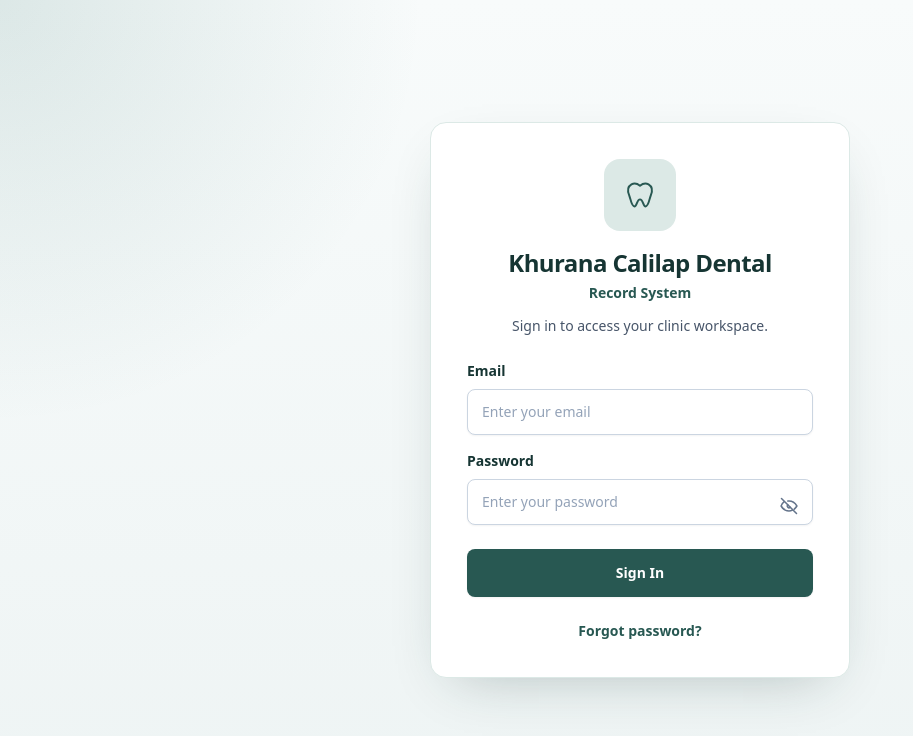
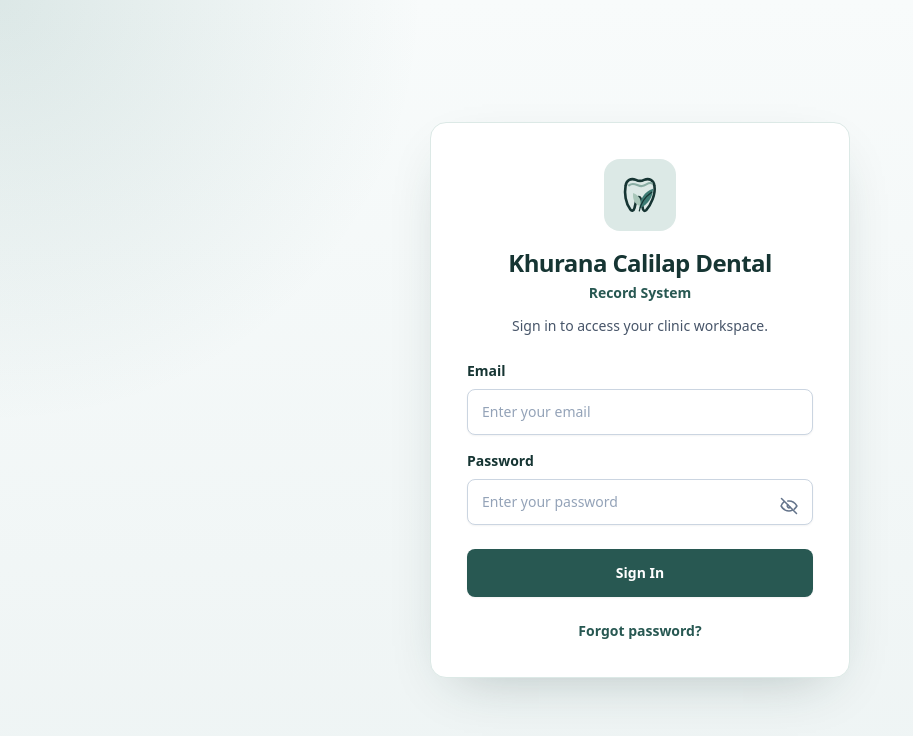
Before and after one commit to Joragocai/dental-record-system, a React (Vite) app in the folder client/: page /settings in a window 1280 px wide. Shown: the top 736 px of the page, without its empty margins (0-913 px from the left). Built offline with nearby package versions, Linux system fonts and the light colour scheme; no server answers.

Commit message:
Unify clinic branding and update browser tab title

```diff
--- a/client/index.html
+++ b/client/index.html
@@ -3,10 +3,11 @@
   <head>
     <meta charset="UTF-8" />
     <meta name="viewport" content="width=device-width, initial-scale=1.0" />
-    <title>Dental Record</title>
+    <link rel="icon" type="image/svg+xml" href="/khurana-mark.svg" />
+    <title>Khurana Dental System</title>
   </head>
   <body class="bg-slate-100">
     <div id="root"></div>
     <script type="module" src="/src/main.jsx"></script>
   </body>
-  </html>
+</html>
--- a/client/src/pages/CloudLoginPage.jsx
+++ b/client/src/pages/CloudLoginPage.jsx
@@ -1,23 +1,7 @@
 import { useState } from "react";
 import { Link, Navigate } from "react-router-dom";
 import { useCloudAuth } from "../context/CloudAuthContext";
-
-export function ToothIcon() {
-  return (
-    <svg
-      aria-hidden="true"
-      viewBox="0 0 48 48"
-      fill="none"
-      className="h-9 w-9 text-clinic-700"
-      stroke="currentColor"
-      strokeWidth="2.6"
-      strokeLinecap="round"
-      strokeLinejoin="round"
-    >
-      <path d="M24 11.6c-3.5-2.9-8-3.7-11.4-1.8-4.8 2.8-5.7 8.1-3 14.7 1.9 4.7 3 14.8 7 14.8 3.4 0 3.2-9.5 7.4-9.5s4 9.5 7.4 9.5c4 0 5.1-10.1 7-14.8 2.7-6.6 1.8-11.9-3-14.7-3.4-1.9-7.9-1.1-11.4 1.8Z" />
-    </svg>
-  );
-}
+import ClinicBrandMark from "../components/ClinicBrandMark";
 
 function PasswordVisibilityIcon({ visible }) {
   return (
@@ -91,7 +75,7 @@ export default function CloudLoginPage() {
       >
         <header className="text-center">
           <div className="mx-auto mb-4 flex h-[72px] w-[72px] items-center justify-center rounded-2xl bg-clinic-100">
-            <ToothIcon />
+            <ClinicBrandMark />
           </div>
           <h1 className="text-[22px] font-bold leading-tight tracking-tight text-clinic-900 sm:text-2xl">
             Khurana Calilap Dental
--- a/client/src/pages/ForgotPasswordPage.jsx
+++ b/client/src/pages/ForgotPasswordPage.jsx
@@ -1,7 +1,8 @@
 import { useState } from "react";
 import { Link } from "react-router-dom";
 import { requestPasswordRecovery } from "../lib/cloudAuth";
-import { ToothIcon, inputStyles } from "./CloudLoginPage";
+import { inputStyles } from "./CloudLoginPage";
+import ClinicBrandMark from "../components/ClinicBrandMark";
 
 export default function ForgotPasswordPage() {
   const [email,setEmail]=useState("");
@@ -19,7 +20,7 @@ export default function ForgotPasswordPage() {
   return <main className="grid min-h-screen place-items-center bg-[radial-gradient(circle_at_top_left,_rgba(60,122,115,0.15),_transparent_28%),linear-gradient(180deg,_#f8fbfb_0%,_#eef4f4_100%)] px-4 py-8 sm:py-12">
     <form onSubmit={submit} aria-label="Request password reset" className="w-full max-w-[420px] space-y-6 rounded-2xl border border-clinic-100 bg-white px-6 py-8 shadow-[0_20px_55px_-25px_rgba(22,53,51,0.30)] sm:px-9 sm:py-9">
       <header className="text-center">
-        <div className="mx-auto mb-4 flex h-[72px] w-[72px] items-center justify-center rounded-2xl bg-clinic-100"><ToothIcon/></div>
+        <div className="mx-auto mb-4 flex h-[72px] w-[72px] items-center justify-center rounded-2xl bg-clinic-100"><ClinicBrandMark/></div>
         <h1 className="text-[22px] font-bold leading-tight tracking-tight text-clinic-900 sm:text-2xl">Khurana Calilap Dental</h1>
         <p className="mt-1 text-sm font-semibold text-clinic-700">Record System</p>
         <p className="mt-3 text-sm leading-relaxed text-slate-600">Reset your password</p>
--- a/client/src/pages/ResetPasswordPage.jsx
+++ b/client/src/pages/ResetPasswordPage.jsx
@@ -2,7 +2,8 @@ import { useEffect, useRef, useState } from "react";
 import { Link } from "react-router-dom";
 import { readRecoveryCallback, validateNewPassword } from "../lib/passwordRecovery";
 import { setRecoveredPassword, verifyPasswordRecoveryToken, clearCloudSession } from "../lib/cloudAuth";
-import { ToothIcon, inputStyles } from "./CloudLoginPage";
+import { inputStyles } from "./CloudLoginPage";
+import ClinicBrandMark from "../components/ClinicBrandMark";
 
 export default function ResetPasswordPage() {
   const callbackRef=useRef(null);
@@ -47,7 +48,7 @@ export default function ResetPasswordPage() {
   return <main className="grid min-h-screen place-items-center bg-[radial-gradient(circle_at_top_left,_rgba(60,122,115,0.15),_transparent_28%),linear-gradient(180deg,_#f8fbfb_0%,_#eef4f4_100%)] px-4 py-8 sm:py-12">
     <form onSubmit={submit} aria-label="Set new password" className="w-full max-w-[420px] space-y-6 rounded-2xl border border-clinic-100 bg-white px-6 py-8 shadow-[0_20px_55px_-25px_rgba(22,53,51,0.30)] sm:px-9 sm:py-9">
       <header className="text-center">
-        <div className="mx-auto mb-4 flex h-[72px] w-[72px] items-center justify-center rounded-2xl bg-clinic-100"><ToothIcon/></div>
+        <div className="mx-auto mb-4 flex h-[72px] w-[72px] items-center justify-center rounded-2xl bg-clinic-100"><ClinicBrandMark/></div>
         <h1 className="text-[22px] font-bold leading-tight tracking-tight text-clinic-900 sm:text-2xl">Khurana Calilap Dental</h1>
         <p className="mt-1 text-sm font-semibold text-clinic-700">Record System</p>
         <p className="mt-3 text-sm leading-relaxed text-slate-600">Create a new password</p>
```
Also changed, not shown: client/public/khurana-mark.svg (added).
